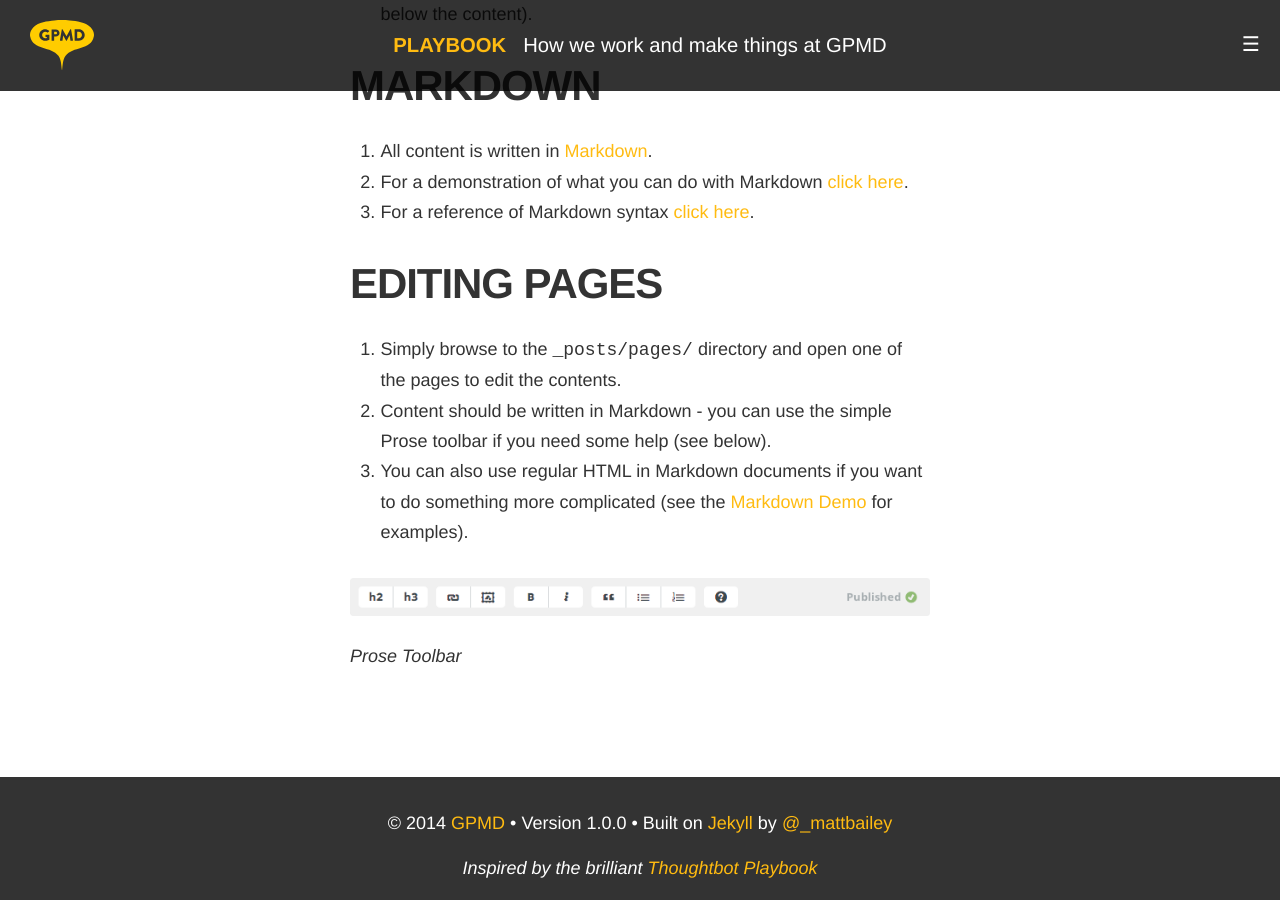
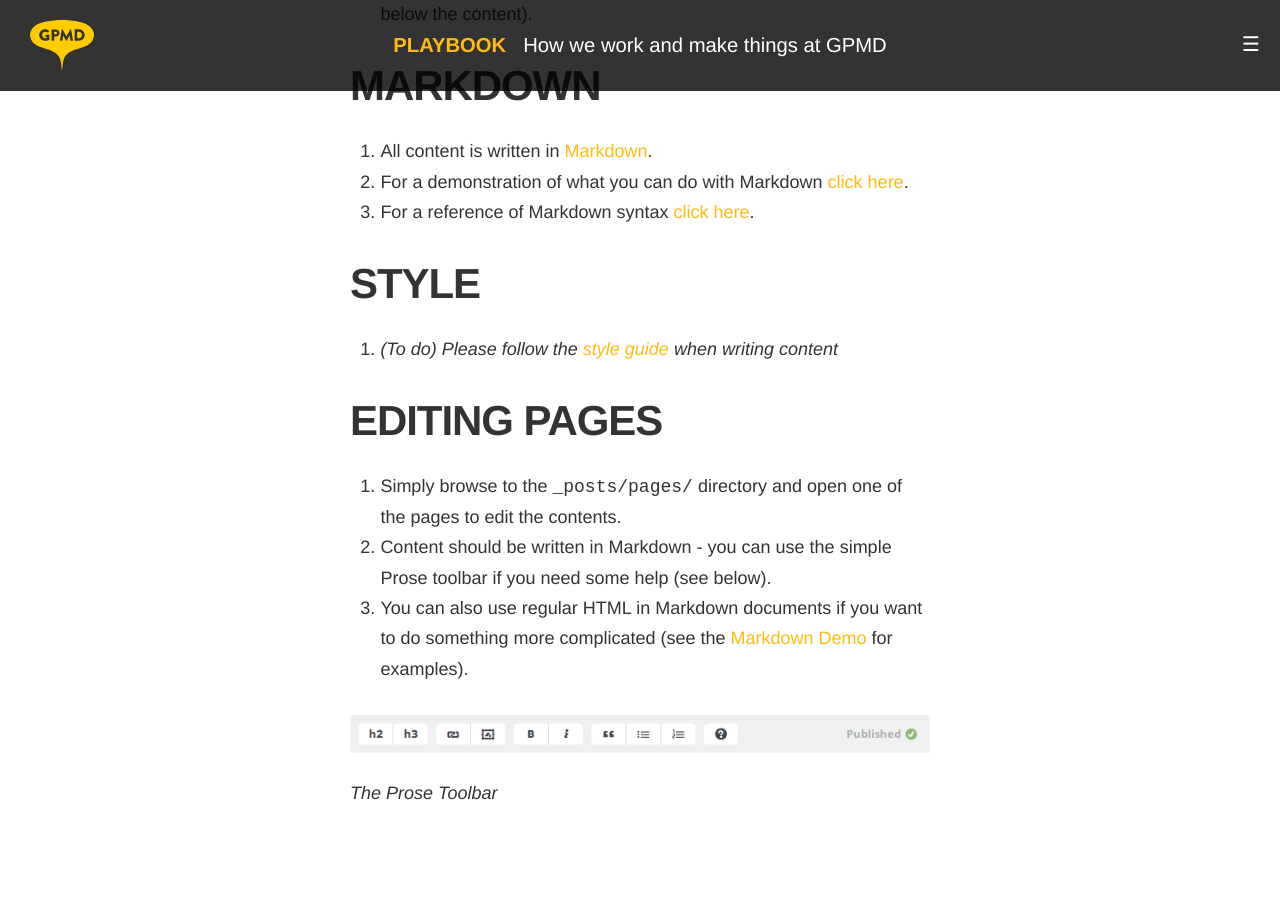
Before and after one commit to gpmd/playbook, a Jekyll site: the page built from _posts/pages/2014-03-11-how-to-edit-the-playbook.md, in a window 1280 px wide and 900 px high, scrolled down 1048 px. Built offline with Jekyll 4.4.1, drawn with Linux system fonts in a browser that asks for light colours; nearby versions of some CDN libraries; Markdown is read by kramdown in place of the engine named in the settings.

Commit message:
Updated 2014-03-11-how-to-edit-the-playbook.md

```diff
--- a/_posts/pages/2014-03-11-how-to-edit-the-playbook.md
+++ b/_posts/pages/2014-03-11-how-to-edit-the-playbook.md
@@ -26,6 +26,10 @@
 2. For a demonstration of what you can do with Markdown [click here](http://playbook.gpmd.io/markdown-demo/).
 3. For a reference of Markdown syntax [click here](http://daringfireball.net/projects/markdown/syntax).
 
+## Style
+
+1. *(To do) Please follow the [style guide](http://playbook.gpmd.io/) when writing content*
+
 ## Editing Pages
 
 1. Simply browse to the `_posts/pages/` directory and open one of the pages to edit the contents.
@@ -34,4 +38,4 @@
 
 ![prose-toolbar.png](/assets/uploads/prose-toolbar.png)
 
-*Prose Toolbar*
+*The Prose Toolbar*
```
